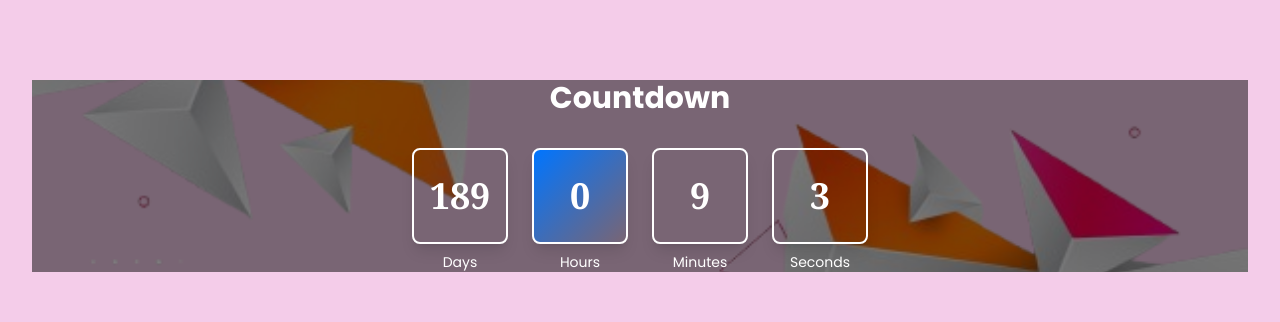
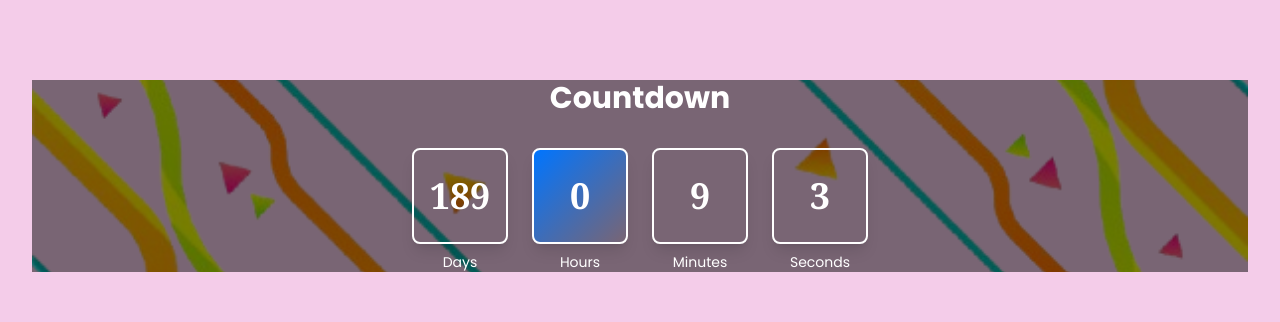
Before and after one commit to MCLfelele/Dsgn, a Next.js app: page / in a window 1280 px wide. Shown: the top 322 px of the page. Built offline with nearby package versions, Linux system fonts and the light colour scheme; grey boxes are pictures that could not be loaded.

Commit message:
bg refactor

```diff
--- a/app/components/Banner/Banner.tsx
+++ b/app/components/Banner/Banner.tsx
@@ -105,7 +105,7 @@ const Banner = () => {
   {/* Background Image */}
   <div
     className="absolute inset-0 bg-cover bg-center z-0"
-    style={{ backgroundImage: "url('/assets/banner/count1.png')" }}
+    style={{ backgroundImage: "url('/assets/banner/count.png')" }}
   ></div>
   {/* Overlay to darken the background image */}
   <div className="absolute inset-0 bg-black bg-opacity-50 z-10"></div>
```
